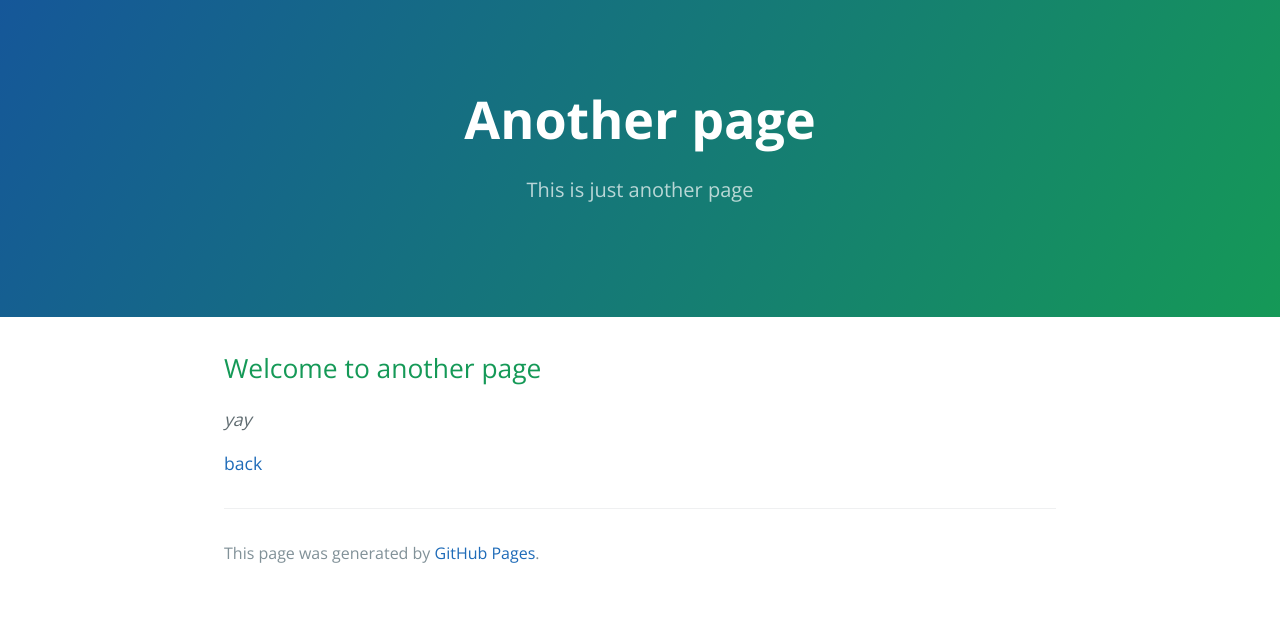
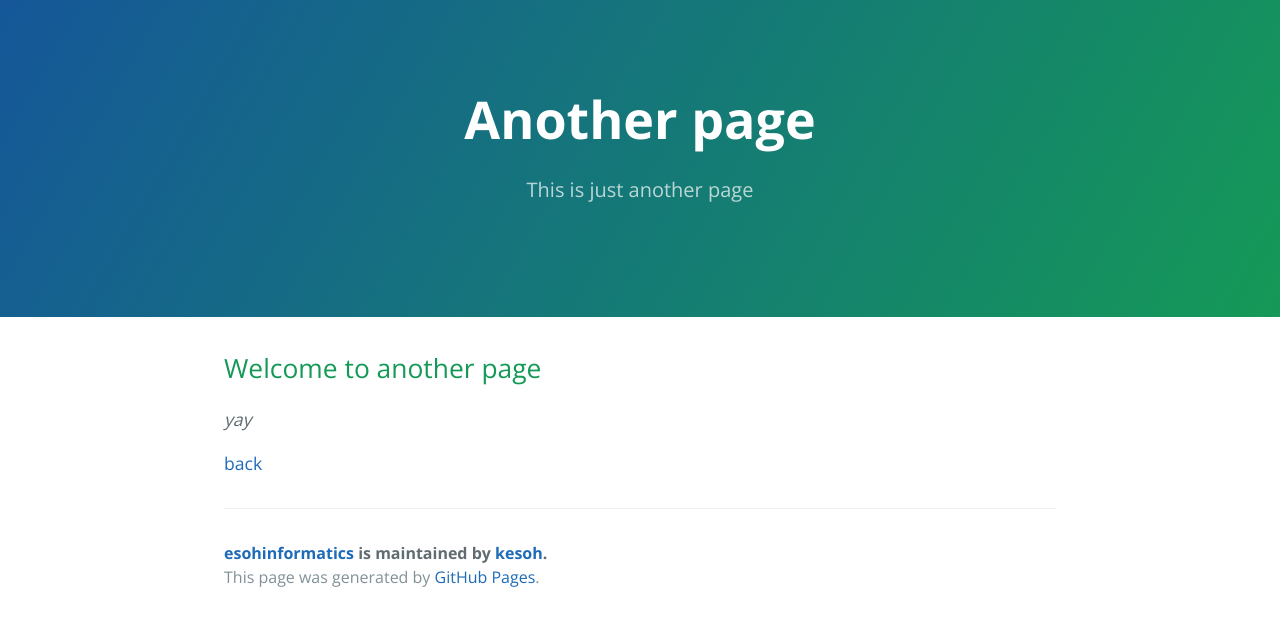
Before and after one commit to esohkevin/esohkevin.github.io, a Jekyll site: the page built from docs/another-page.md, in a window 1280 px wide. Shown: the top 626 px of the page. Built offline with Jekyll 4.4.1, drawn with Linux system fonts in a browser that asks for light colours.

Commit message:
add pages layout

```diff
--- a/docs/_config.yml
+++ b/docs/_config.yml
@@ -36,7 +36,6 @@ github:
   owner_name: kesoh
   repository_url: https://esohinformatics.github.io
   repository_name: esohinformatics
-  is_project_page: false
   baseurl: esohinformatics.com
 
 buttons:
--- /dev/null
+++ b/docs/_layouts/pages.html
@@ -0,0 +1,39 @@
+<!DOCTYPE html>
+<html lang="{{ site.lang | default: "en-US" }}">
+  <head>
+    <meta charset="UTF-8">
+
+{% seo %}
+    <link rel="preconnect" href="https://fonts.gstatic.com">
+    <link rel="preload" href="https://fonts.googleapis.com/css?family=Open+Sans:400,700&display=swap" as="style" type="text/css" crossorigin>
+    <meta name="viewport" content="width=device-width, initial-scale=1">
+    <meta name="theme-color" content="#167878">
+    <meta name="apple-mobile-web-app-status-bar-style" content="black-translucent">
+    <link rel="stylesheet" href="{{ '/assets/css/style.css?v=' | append: site.github.build_revision | relative_url }}">
+    {% include head-custom.html %}
+  </head>
+  <body>
+    <a id="skip-to-content" href="#content">Skip to the content.</a>
+
+    <header class="page-header" role="banner">
+      <h1 class="project-name">{{ page.title | default: site.title | default: site.github.repository_name }}</h1>
+      <h2 class="project-tagline">{{ page.description | default: site.description | default: site.github.project_tagline }}</h2>
+      {% if site.github.is_project_page %}
+        <a href="{{ site.github.repository_url }}" class="btn">View on GitHub</a>
+      {% endif %}
+      {% if site.show_downloads %}
+        <a href="{{ site.github.zip_url }}" class="btn">Download .zip</a>
+        <a href="{{ site.github.tar_url }}" class="btn">Download .tar.gz</a>
+      {% endif %}
+    </header>
+
+    <main id="content" class="main-content" role="main">
+      {{ content }}
+
+      <footer class="site-footer">
+        <span class="site-footer-owner"><a href="{{ site.github.repository_url }}">{{ site.github.repository_name }}</a> is maintained by <a href="{{ site.github.owner_url }}">{{ site.github.owner_name }}</a>.</span>
+        <span class="site-footer-credits">This page was generated by <a href="https://pages.github.com">GitHub Pages</a>.</span>
+      </footer>
+    </main>
+  </body>
+</html>
```
Also changed, not shown: docs/another-page.md (+1 -1 lines).
